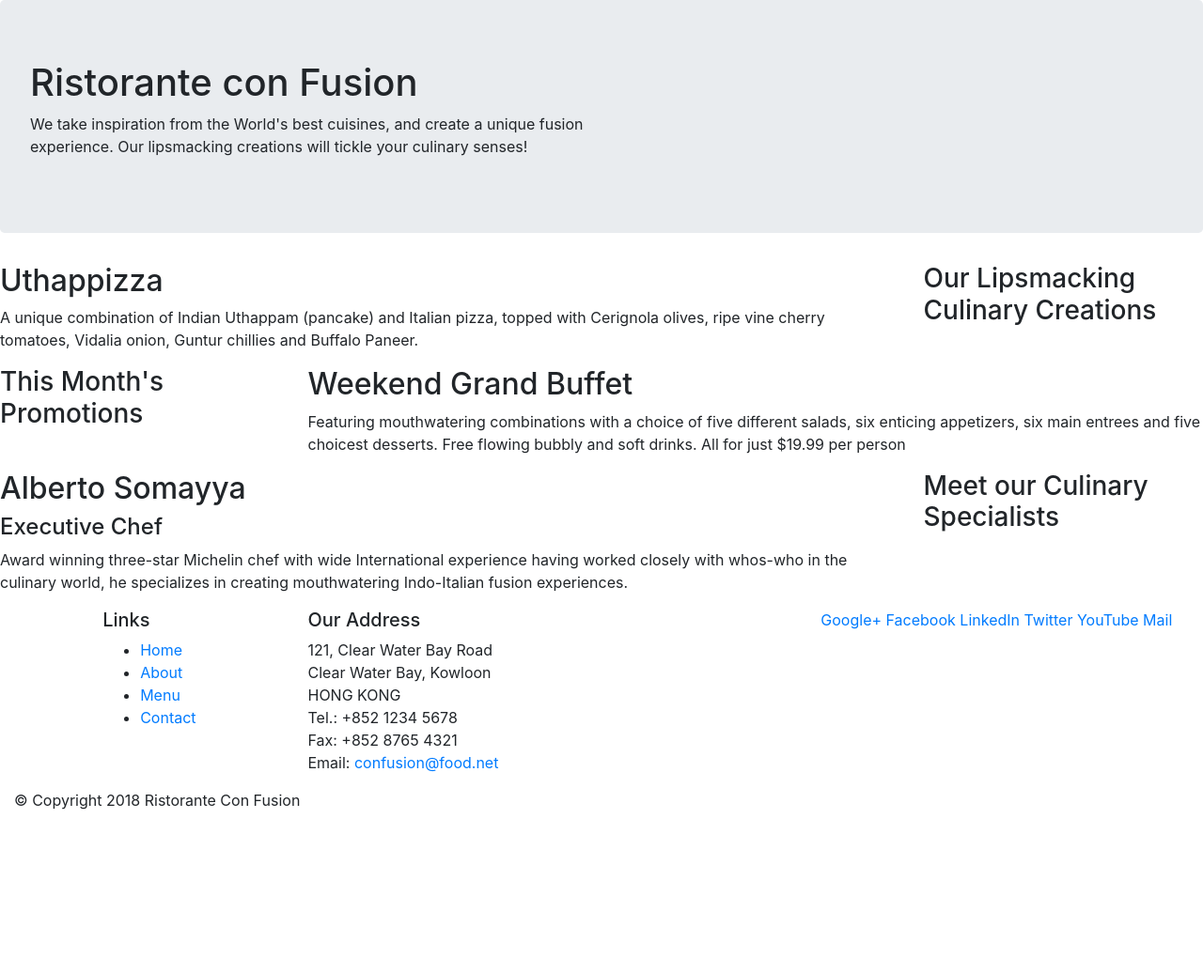
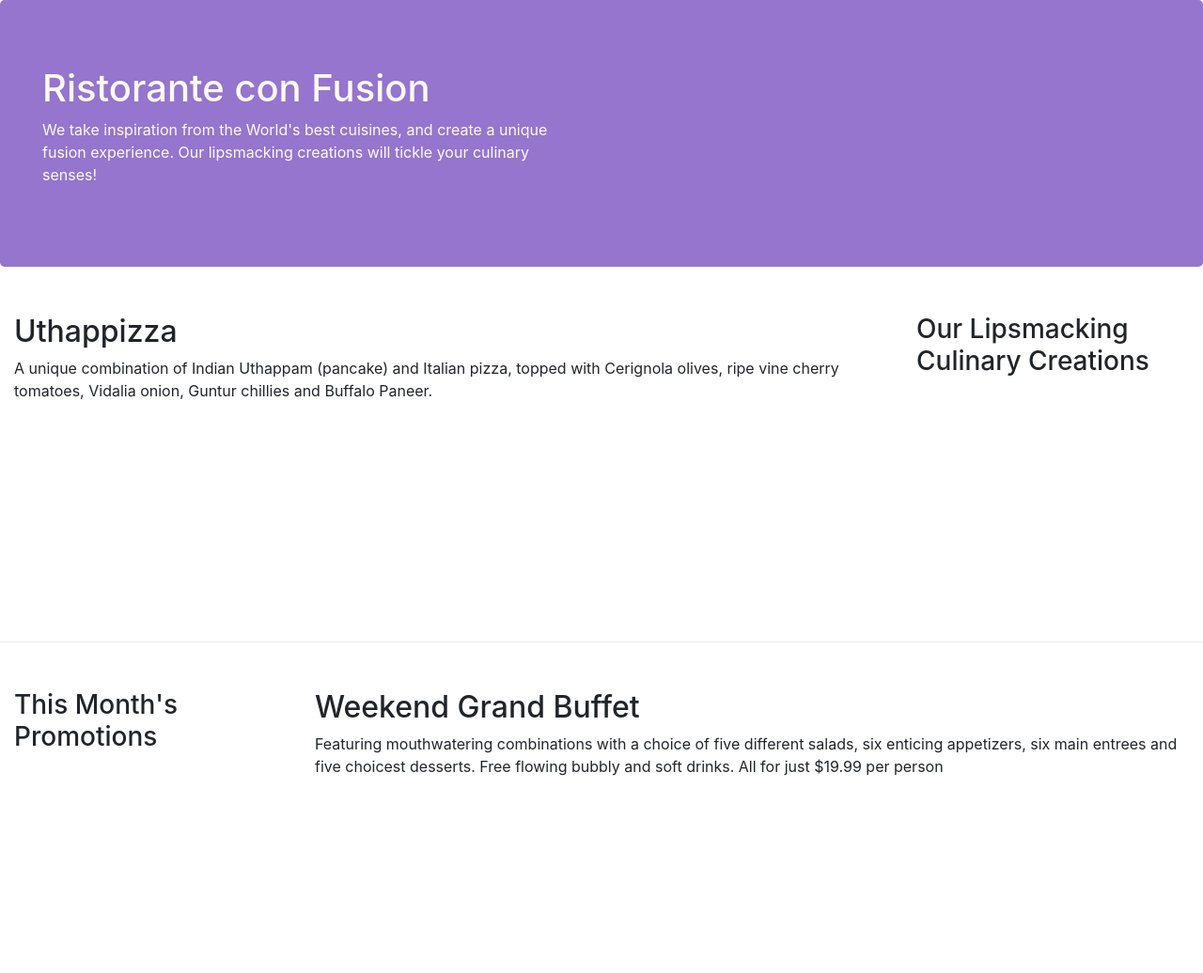
Before and after one commit to salihct/bootsrap, a website: page index.html in a window 1280 px wide. Shown: the top 1036 px of the page at 94% size. Before the commit the page ends 880 px from the top, so only its background shows below. Drawn offline with nearby package versions, Linux system fonts and the light colour scheme.

Commit message:
intro. bootsrap-grid-part-2

```diff
--- /dev/null
+++ b/css/style.css
@@ -0,0 +1,26 @@
+.row-header{
+    margin: 0px auto;
+    padding: 0px;
+}
+.row-content{
+    margin: 0px auto;
+    padding: 50px 0px 50px 0px ;
+    border-bottom: 1px ridge;
+    min-height: 400px;
+}
+.footer{
+    background-color: rgb(245, 146, 237);
+    margin: 0px auto;
+    padding: 20px 0px 20px 0px ;
+}
+.jumbotron{
+    padding: 70px 30px 70px 30px;
+    margin: 0px auto;
+    background: #9575CD;
+    color: floralwhite;
+}
+address{
+    font-size: 80%;
+    margin: 0px;
+    color: #0f0f0f;
+}
--- a/index.html
+++ b/index.html
@@ -9,6 +9,7 @@
 
         <!-- Bootstrap CSS -->
         <link rel="stylesheet" href="node_modules/bootstrap/dist/css/bootstrap.min.css">
+        <link rel="stylesheet" href="css/style.css">
     <title>Ristorante Con Fusion</title>
 </head>
 
@@ -16,7 +17,7 @@
 
     <header class="jumbotron">
         <div class="continer">
-            <div class="row">
+            <div class="row row-header">
                 <div class="col-12 col-sm-6">
                     <h1>Ristorante con Fusion</h1>
                     <p>We take inspiration from the World's best cuisines, and create a unique fusion experience. Our lipsmacking creations will tickle your culinary senses!</p>
@@ -28,7 +29,7 @@
     </header>
 
     <div class="continer">
-        <div class="row">
+        <div class="row row-content align-item-center">
             <div class="col-12 col-sm-4 order-sm-last col-md-3">
                 <h3>Our Lipsmacking Culinary Creations</h3>
             </div>
@@ -39,7 +40,7 @@
         </div>
 
 
-        <div class="row">
+        <div class="row row-content align-item-center">
             <div class="col-12 col-sm-4 order-sm-first col-md-3">
                 <h3>This Month's Promotions</h3>
             </div>
@@ -49,7 +50,7 @@
             </div>
         </div>
 
-        <div class="row">
+        <div class="row row-content align-item-center">
             <div class="col-12 col-sm-4 order-sm-last col-md-3">
                 <h3>Meet our Culinary Specialists</h3>
             </div>
@@ -61,12 +62,12 @@
         </div>
     </div>
 
-    <footer>
+    <footer class="footer">
         <div class="continer">
             <div class="row">
                 <div class="col-4 offset-1 col-sm-2">
                     <h5>Links</h5>
-                    <ul>
+                    <ul class="list-unstyled">
                         <li><a href="#">Home</a></li>
                         <li><a href="#">About</a></li>
                         <li><a href="#">Menu</a></li>
@@ -84,8 +85,8 @@
 		              Email: <a href="mailto:confusion@food.net">confusion@food.net</a>
 		           </address>
                 </div>
-                <div class="col-12 col-sm-4">
-                    <div>
+                <div class="col-12 col-sm-4 align-self-center">
+                    <div class="center">
                         <a href="http://google.com/+">Google+</a>
                         <a href="http://www.facebook.com/profile.php?id=">Facebook</a>
                         <a href="http://www.linkedin.com/in/">LinkedIn</a>
@@ -95,8 +96,8 @@
                     </div>
                 </div>
            </div>
-           <div class="col-auto">
-                <div>
+           <div class="row justify-content-center">
+                <div class="col-auto">
                     <p>© Copyright 2018 Ristorante Con Fusion</p>
                 </div>
            </div>
```
